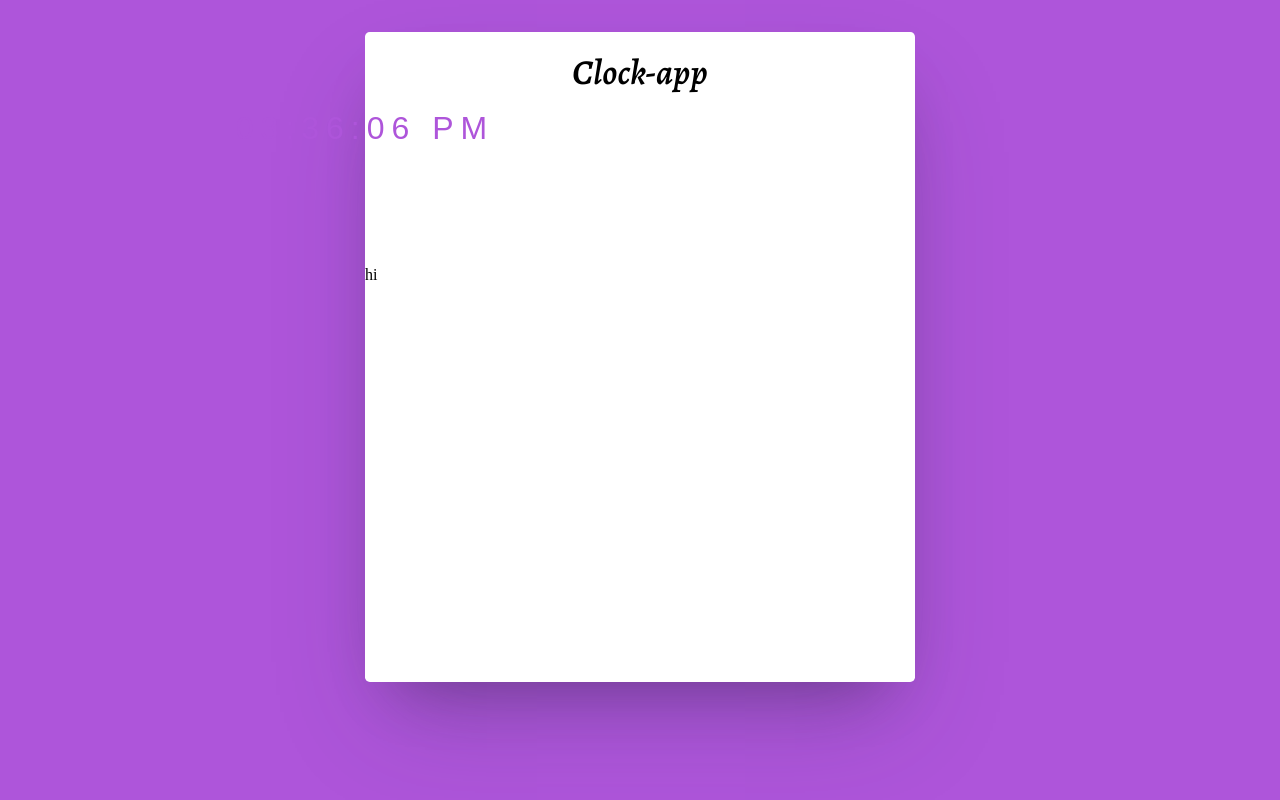
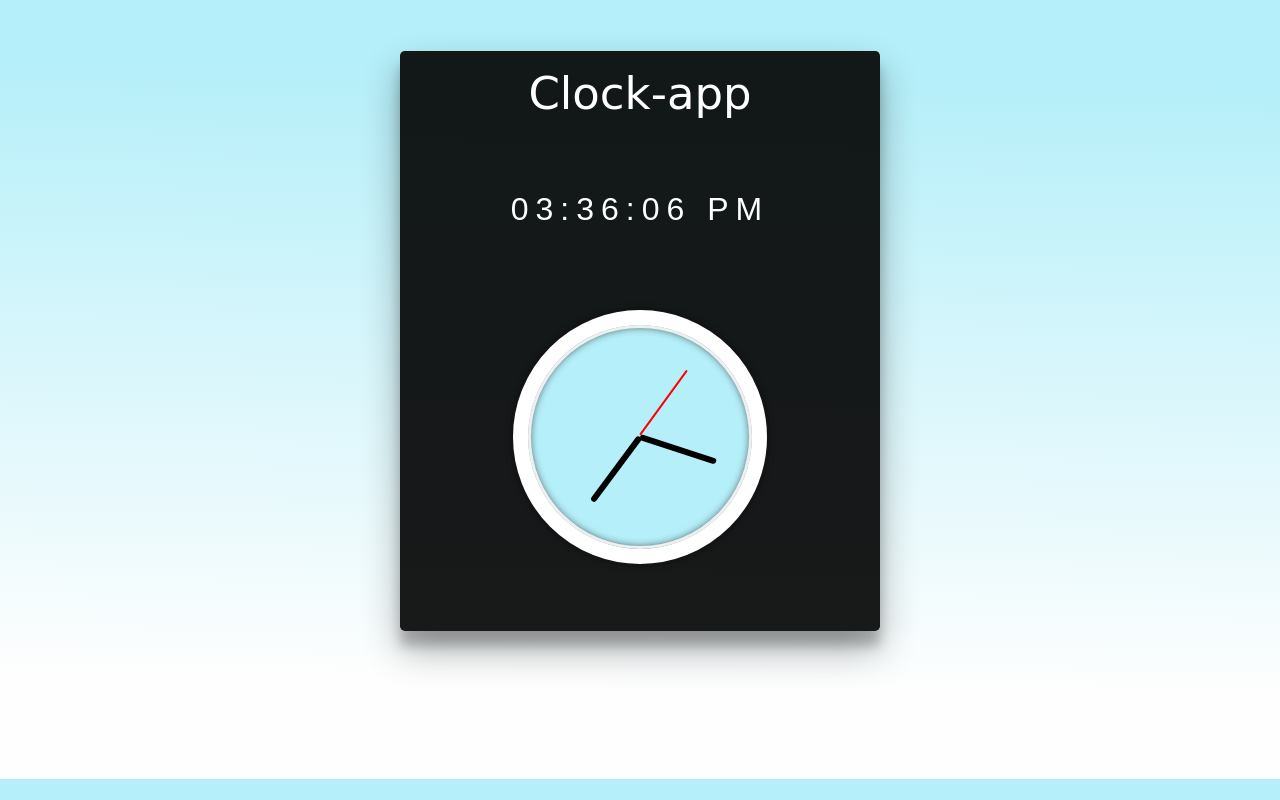
Before and after one commit to manju1807/Clock-app, a plain HTML site: page index.html in a window 1280 px wide. Drawn offline with nearby package versions, Linux system fonts and the light colour scheme; a web font is replaced by a local one.

Commit message:
final push

```diff
--- a/index.html
+++ b/index.html
@@ -7,7 +7,7 @@
     <title>Clock-js</title>
     <link rel="icon" href="clock.png"/>
     <link rel="stylesheet" href="style.css">
-    <link href="https://fonts.googleapis.com/css2?family=Alegreya:ital,wght@1,600&display=swap" rel="stylesheet">
+    <link href="https://fonts.googleapis.com/css2?family=Alegreya&family=Domine&family=Fasthand&display=swap" rel="stylesheet">
     <!-- <script src="script.js"></script> -->
 </head>
 <body>
@@ -15,19 +15,23 @@
         <div class="heading">Clock-app</div>
         <div class="content">
             <div id="MyClockDisplay" class="clock" onload="showTime()"></div>
-            <div class="mainclock">hi</div>
+            <div class="mainclock">
+                <div class="clock-face">
+                    <div class="hand hour-hand"></div>
+                    <div class="hand min-hand"></div>
+                    <div class="hand second-hand"></div>
+                  </div>
+            </div>
         </div>
     </div>
-    <script>
+   <script>
     function showTime(){
     var date = new Date();
     var h = date.getHours(); // 0 - 23
     var m = date.getMinutes(); // 0 - 59
     var s = date.getSeconds(); // 0 - 59
     var session = "AM";
-    if(h == 0){
-        h = 12;
-    }
+    if(h == 0){ h = 12; }
     if(h > 12){
         h = h - 12;
         session = "PM";
@@ -41,6 +45,26 @@
     setTimeout(showTime, 1000);
     }
     showTime();
+
+    <!--second clock -->
+    const secondHand = document.querySelector('.second-hand');
+      const minsHand = document.querySelector('.min-hand');
+      const hourHand = document.querySelector('.hour-hand');
+
+      function setDate() {
+        const now = new Date();
+        const seconds = now.getSeconds();
+        const secondsDegrees = ((seconds / 60) * 360) + 90;
+        secondHand.style.transform = `rotate(${secondsDegrees}deg)`;
+        const mins = now.getMinutes();
+        const minsDegrees = ((mins / 60) * 360) + ((seconds/60)*6) + 90;
+        minsHand.style.transform = `rotate(${minsDegrees}deg)`;
+        const hour = now.getHours();
+        const hourDegrees = ((hour / 12) * 360) + ((mins/60)*30) + 90;
+        hourHand.style.transform = `rotate(${hourDegrees}deg)`;
+      }
+      setInterval(setDate, 1000);
+      setDate();
     </script>
 </body>
 </html>
--- a/style.css
+++ b/style.css
@@ -1,25 +1,28 @@
   body{
-    margin: 0px;
-    padding:0px;
-    background-color: rgb(174, 85, 218);
+    background: linear-gradient(181.2deg, rgb(181, 239, 249) 10.5%, rgb(254, 254, 254) 86.8%);
+        margin:0px;
+        padding: 0px;
+        height: 91vh;
+        width: 100vw;
     }
     .container{
-    background-color: white;
-    height: 650px;
-    width:  550px;
+        background: rgba(0, 0, 0, 0.9);
+        height: 580px;
+        width:  480px;
         margin-left: auto;
         margin-right: auto;
-    margin-top: 2rem;
+        margin-top: 4%;
         border-radius: 0.3rem;
-    box-shadow: rgba(255, 255, 255, 0.1) 0px 1px 1px 0px inset, rgba(50, 50, 93, 0.25) 0px 50px 100px -20px, rgba(0, 0, 0, 0.3) 0px 30px 60px -30px;
+        box-shadow: rgba(0, 0, 0, 0.3) 0px 19px 38px, rgba(0, 0, 0, 0.22) 0px 15px 12px;
         display:grid;
         grid-template-rows: 20% 80%;
     }
 
     .heading{
-    font-family: 'Alegreya', serif;
+        color: white;
+        font-family: 'Fasthand', cursive;
         text-align: center;
-    font-size: 35px;
+        font-size: 45px;
         padding: 1rem;
     }
 
@@ -27,15 +30,51 @@ body{
         display: grid;
         grid-template-rows: 20% 80%;
     }
-
-
-.clock {
-    top: 50%;
-    left: 50%;
-    transform: translateX(-50%) translateY(-50%);
-    color: rgb(174, 85, 218);
+    .clock{
+        color:white;
         font-size: 2rem;
         font-family: sans-serif;
         text-align: center;
+        justify-items: center;
         letter-spacing: 7px;
+        padding: 1.5rem;
     }
+    .mainclock{
+        background-color: rgb(181, 239, 249);
+        width: 10rem;
+        height: 10rem;
+        border: 15px solid white;
+        border-radius: 50%;
+        margin: 50px auto;
+        position: relative;
+        padding: 2rem;
+        justify-items: center;
+        box-shadow:0 0 0 4px rgba(0,0,0,0.1),inset 0 0 0 3px #EFEFEF,inset 0 0 10px black,0 0 10px rgba(0,0,0,0.2);
+    }
+
+     .clock-face {
+        position: relative;
+        width: 100%;
+        height: 100%;
+        transform: translateY(-3px);
+    }
+
+    .hand {
+        width: 50%;
+        height: 6px;
+        border-radius:500rem;
+        background: black;
+        position: absolute;
+        top: 50%;
+        transform-origin: 100%;
+        transform: rotate(90deg);
+        transition: all 0.05s;
+        transition-timing-function: cubic-bezier(0.1, 2.7, 0.58, 1);
+    }
+
+    .second-hand{
+        background-color: red;
+        border-bottom-left-radius: 500rem;
+        border-top-left-radius:500rem;
+        height:2px;
+    }
```
Lines whose indentation alone changed are shown as unchanged.
